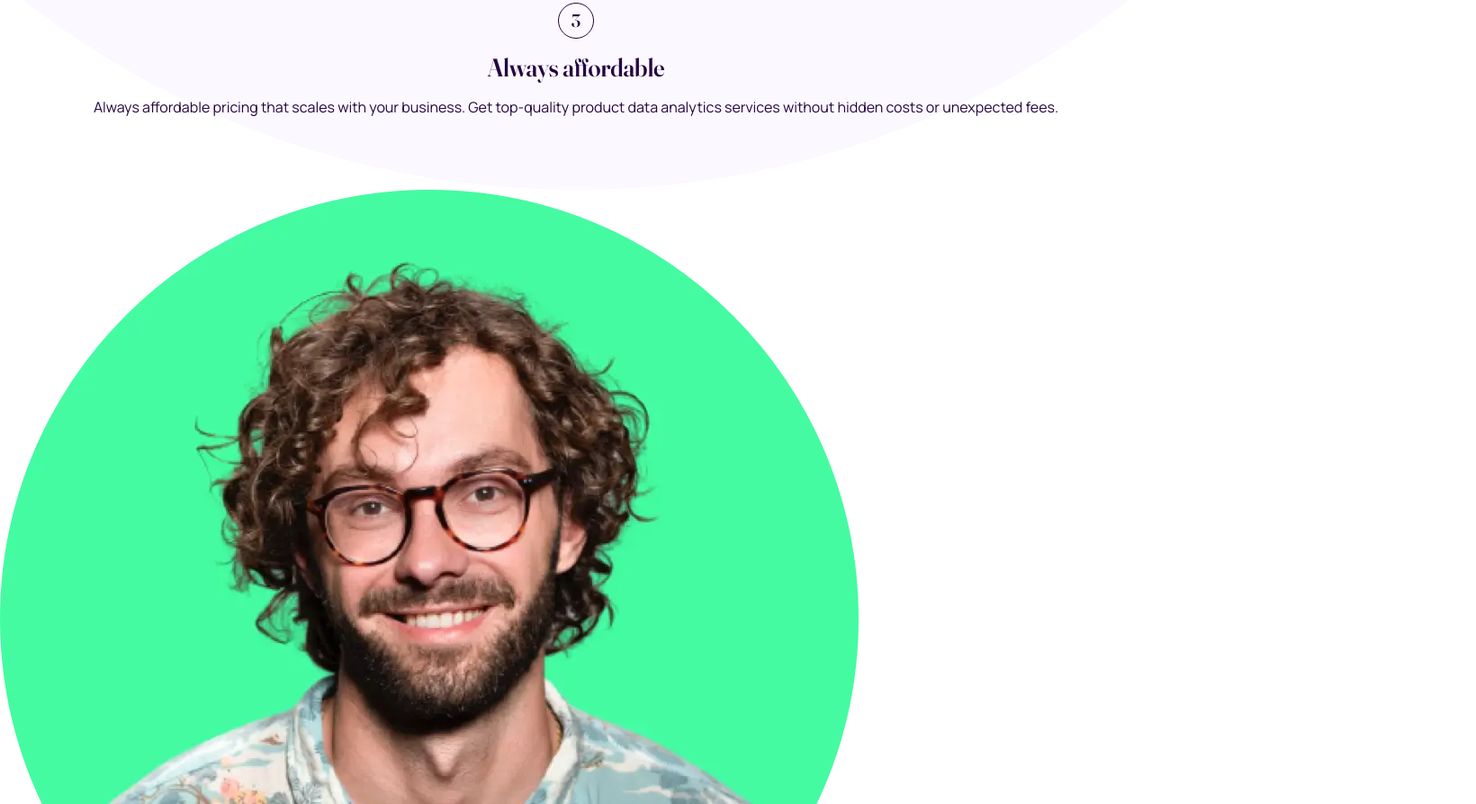
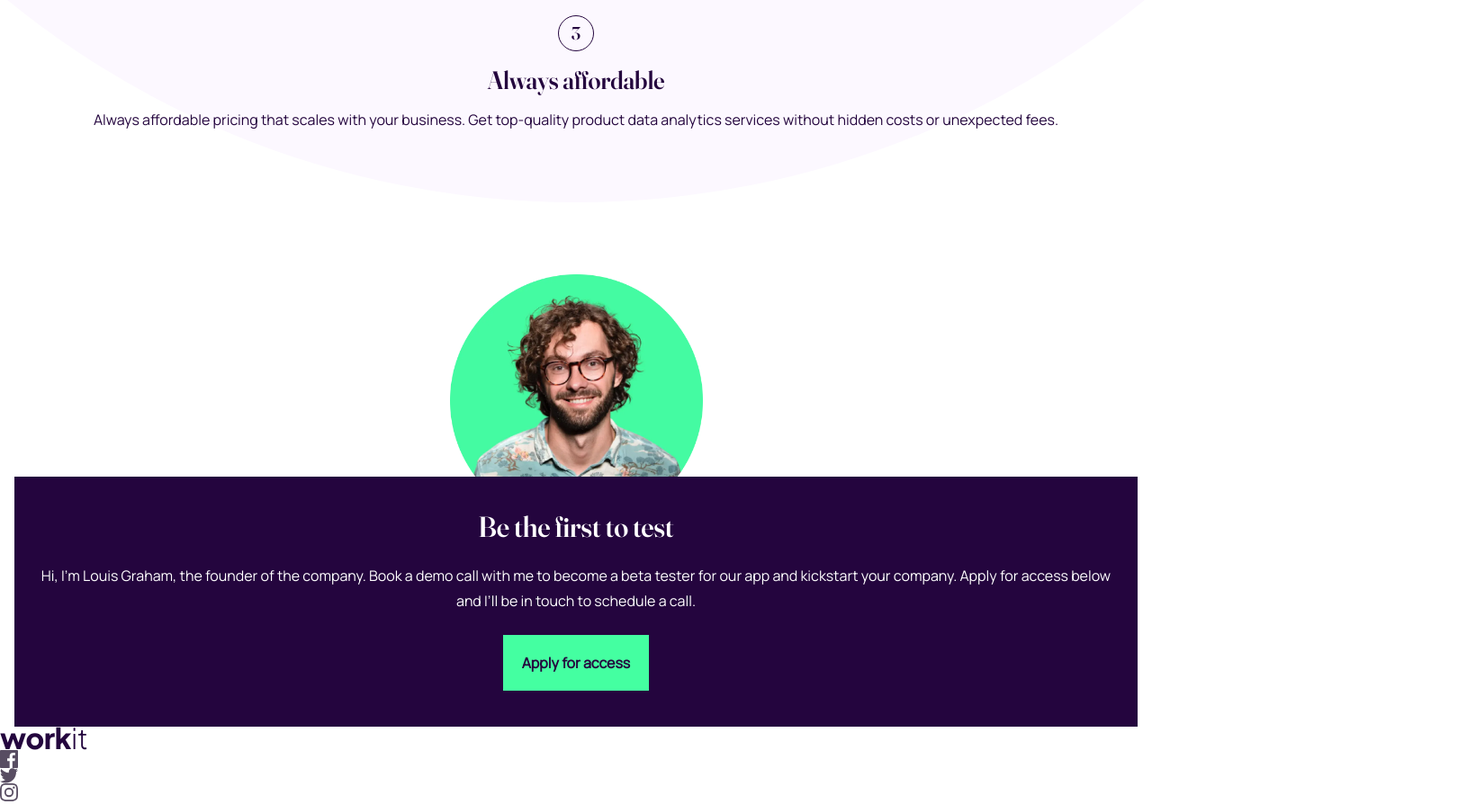
Before and after one commit to Allandrow/FEM-Workit_landing_page, a website: page index.html in a window 1280 px wide. Shown: the part 941-1835 px from the top of the page at 90% size, 1640 px wide, since content can reach past the window. Drawn offline with Linux system fonts and the light colour scheme.

Commit message:
:lipstick: Style founder section

```diff
--- a/index.html
+++ b/index.html
@@ -26,7 +26,7 @@
         Data <span class="underline">tailored</span> to<br />
         your needs.
       </h1>
-      <button>Learn more</button>
+      <a href="#" class="button">Learn more</a>
       <img
         src="./assets/images/image-hero.webp"
         alt="smartphone image witch charts"
@@ -61,7 +61,7 @@
           </p>
         </li>
       </ul>
-      <section>
+      <section class="founder">
         <img src="./assets/images/image-founder.webp" alt="founder's picture" />
         <article>
           <h3>Be the first to test</h3>
@@ -71,7 +71,7 @@
             company. Apply for access below and I’ll be in touch to schedule a
             call.
           </p>
-          <a href="#">Apply for access</a>
+          <a href="#" class="button">Apply for access</a>
         </article>
       </section>
     </main>
--- a/style.css
+++ b/style.css
@@ -131,7 +131,7 @@ h1 .underline::after {
   bottom: 3px;
 }
 
-header button {
+.button {
   border: none;
   background-color: var(--color-accent);
   color: var(--color-primary);
@@ -139,9 +139,10 @@ header button {
   font-size: var(--font-size);
   font-weight: bold;
   border: 1px solid transparent;
+  text-decoration: none;
 }
 
-header button:hover {
+.button:hover {
   border-color: var(--color-accent);
   color: var(--color-accent);
   background-color: transparent;
@@ -161,11 +162,13 @@ img[role='presentation'] {
   gap: 2rem;
   padding: 0 1rem;
   position: relative;
-  padding-block: 5rem;
+  margin-top: -10rem;
+  padding: 15rem 0 5rem;
   display: flex;
   flex-direction: column;
   justify-content: center;
   align-items: center;
+  overflow: hidden;
 }
 
 .advantages::after {
@@ -210,6 +213,33 @@ img[role='presentation'] {
   justify-content: center;
 }
 
+.founder {
+  padding: 5rem 0 0;
+  display: grid;
+  justify-items: center;
+}
+
+.founder img {
+  width: 281px;
+}
+
+.founder article {
+  background-color: var(--color-primary);
+  color: var(--color-white);
+  padding: 2.5rem 1.75rem;
+  margin: -3.5rem 1rem 0;
+  display: grid;
+  gap: 1.5rem;
+  text-align: center;
+  justify-items: center;
+  line-height: 1.75;
+}
+
+.founder article h3 {
+  font-size: 2rem;
+  line-height: 2rem;
+}
+
 @media screen and (min-width: 768px) {
 }
 
```
